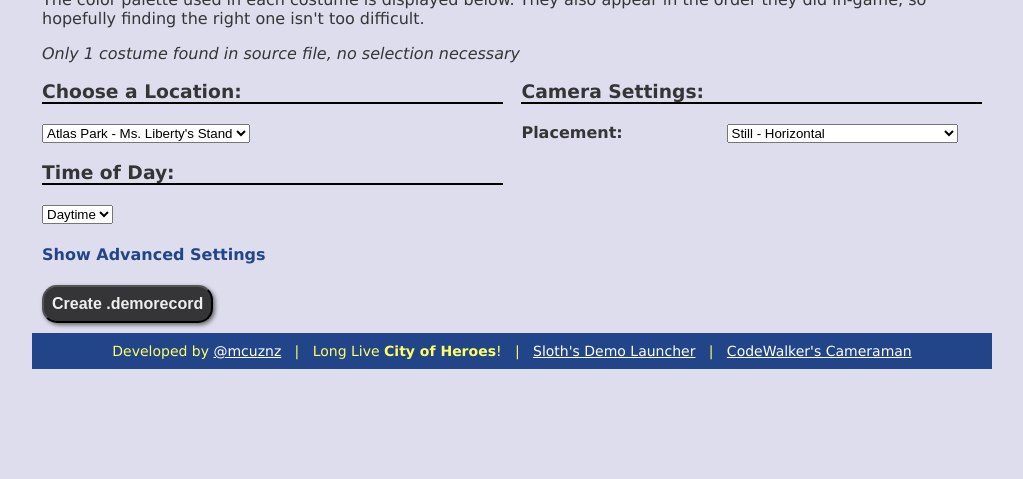
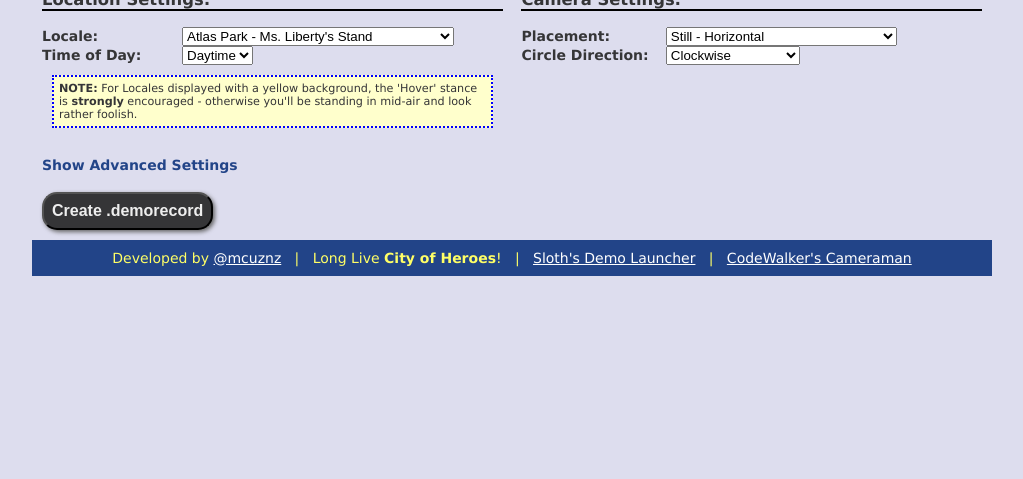
Before and after one commit to mcuznz/DEMOlition, a PHP site: template views/step2.twig in a window 1280 px wide. Shown: the part 321-800 px from the top of the page, without its empty margins (128-1151 px from the left). Run offline with PHP 8.4, Linux system fonts and the light colour scheme; the template is opened without the code that fills it, so the values that code supplies are empty; some libraries are stand-ins or nearby versions.

Commit message:
Camera Fixes & New Locations
Minor CSS tweaks, text change in header.

```diff
--- a/views/header.twig
+++ b/views/header.twig
@@ -22,6 +22,7 @@ alt="Fork me on GitHub"></a>
 			{% endif %}
 			</div>
 			<a href='/'><h1>DEMOlition</h1></a>
-			<p><span class='coh'>City of Heroes</span> .demorecord builder by @mcuznz</p>
+			<p><span class='coh'>City of Heroes</span> .demorecord builder by Duck L'Orange<br/>
+			New Locales added!  Circle Direction now selectable!</p>
 		</div>
 		<div id='wrap_content'>
--- a/views/step2.twig
+++ b/views/step2.twig
@@ -13,7 +13,7 @@
 			<option value='READY'>Ready</option>
 			<option value='READY_2HIPS_LOOK'>Ready, Hands on Hips</option>
 			<option value='READY_XARMS_LOOK'>Ready, Cross Arms</option>
-			<option value='FLYREADY'>Hover</option>
+			<option class='pleasehover' value='FLYREADY'>Hover</option>
 			<option value='TALKIDLE'>Talk, Idle</option>
 		</select>
 	</div>
@@ -36,15 +36,22 @@
 	</div>
 
 	<div class='leftside'>
-		<h3>Choose a Location:</h3>
-		<select id='location'>
+		<h3>Location Settings:</h3>
+		<label>Locale:</label><select id='location'>
 			<option value='maps/City_Zones/City_01_01/City_01_01.txt||128.5 18.359375 -207||0 0 0'>Atlas Park - Ms. Liberty's Stand</option>
-		</select>
-		<h3>Time of Day:</h3>
-		<select id='timeofday'>
+			<option value='maps/City_Zones/Hazard_02_01/Hazard_02_01.txt||-1475.5 -0.453125 5565||0 0 0'>Boomtown - Recon. Officer's spot</option>
+			<option value='maps/City_Zones/City_01_04/City_01_04.txt||367.0, 66.0, -832.0||0 -1.570798 0'>Galaxy City Echo - BAB's spot</option>
+			<option value='maps/City_Zones/V_City_01_01/V_City_01_01.txt||-4107.75, 158.822021, -3123.9||0 1.045710 0'>Mercy Island - Fort Darwin</option>
+			<option value='maps/City_Zones/P_City_00_01/P_City_00_01.txt||-4768.25, 34.3125, -256||0, 1.558524, 0'>Nova Praetorian - Praetor Duncan's Stand</option>
+			<option value='maps/City_Zones/P_City_00_01/P_City_00_01.txt||-4864.25, 32.953125, -256||0, 1.558524, 0'>Nova Praetorian - Courtyard Center</option>
+			<option class='pleasehover' value='maps/City_Zones/City_02_04/City_02_04.txt||-84 22.5625 -1055.5||0 -3.129317 -0'>Pocket D - DJ Zero's spot</option>
+		</select><br/>
+		<label>Time of Day:</label><select id='timeofday'>
 			<option value='10.00'>Daytime</option>
 			<option value='20.00'>Sunset</option>
-		</select>
+		</select></br>
+		<p class='note'><strong>NOTE:</strong> For Locales displayed with a yellow background, the 'Hover' stance is <strong>strongly</strong>
+		encouraged - otherwise you'll be standing in mid-air and look rather foolish.</p>
 	</div>
 	<div class='rightside'>
 		<h3>Camera Settings:</h3>
@@ -56,14 +63,17 @@
 			<option value='circle-down'>Circle Character - Downward Angle</option>
 			<option value='circle-up'>Circle Character - Upward Angle</option>
 		</select><br/>
+		<label>Circle Direction:</label> <select id='spindir'>
+			<option value='1'>Clockwise</option>
+			<option value='-1'>Counter Clockwise</option>
+		</select><br/>
 	</div>
 	<div class='clear'></div>
 
 	<h4 id='show_advanced'>Show Advanced Settings</h4>
 	<div id='advanced_wrapper'>
 	<h3>Advanced Settings:</h3>
-	<label>Camera Distance:</label> <input type='text' id='camdist' /><br/>
-	<p class='subtext'>Leave blank for a scale-based default value.</p>
+	<label>Camera Distance:</label> <input type='text' id='camdist' value='14' /><br/>
 
 	<label>Entity ID:</label> <input type='text' id='entityid' /><br/>
 	<p class='subtext'>Only specify this value if you're going to paste the
@@ -80,8 +90,7 @@
 	the following text into an empty text document using a program such as
 	Notepad, and save it with a .cohdemo extension.</p>
 
-	<textarea id='output'>
-	</textarea>
+	<textarea id='output'></textarea>
 
 	<h3>What Next?</h3>
 	<input type='button' id='step3_import' value='Import New Character' />
--- a/web/demolition.css
+++ b/web/demolition.css
@@ -6,7 +6,7 @@ html {
 
 body {
 	margin: 0; padding: 0;
-	font-size: 16px;
+	font-size: 14px;
 	font-family: 'Verdana', sans-serif;
 }
 
@@ -38,7 +38,7 @@ a:hover, a:active { color: #F80; }
 	padding: 10px;
 }
 
-#wrap_header h1, p { margin-top: 0; }
+#wrap_header h1, p { margin: 0; }
 
 #wrap_content {
 	padding: 10px;
@@ -63,7 +63,7 @@ a:hover, a:active { color: #F80; }
 }
 
 label {
-	width: 200px;
+	width: 140px;
 	font-weight: bold;
 	display: inline-block;
 }
@@ -146,3 +146,14 @@ input[type="submit"] {
 	margin: 0 0 5px 0;
 	border-bottom: 2px solid #FFF;
 }
+
+p.note {
+	padding: 5px;
+	margin: 10px;
+	border: 2px dotted blue;
+	background: #FFC;
+	font-size: 80%;
+}
+option.pleasehover {
+	background: #FF6;
+}
--- a/web/demolition.js
+++ b/web/demolition.js
@@ -103,7 +103,7 @@ function createCohDemo() {
 	costume = $('#costume_data_'+which).html();
 
 	// Entity seems to just be a random number
-	entity = 10;
+	entity = 33;
 	if ($('#entityid').val()) entity = parseInt($('#entityid').val());
 
 	costume = costume.replace(/\!EN\!/g, entity.toString());
@@ -135,6 +135,8 @@ function createCohDemo() {
 	camdist = 14
 	if ($('#camdist').val()) camdist = parseInt($('#camdist').val());
 
+	spindir = parseInt($('#spindir').val());
+
 	camtype = $('#camtype').val();
 	campitchoffset = 0;
 	camheightoffset = 0;
@@ -151,9 +153,10 @@ function createCohDemo() {
 		campitchoffset = Math.asin(camheightoffset / hypo);
 	}
 
-	camstartxyz = [playerxyz[0], playerxyz[1] + camheight + camheightoffset, playerxyz[2] + camdist];
+	camstartxyz = [playerxyz[0] + (camdist * Math.sin(playerpyr[1])),
+				   playerxyz[1] + camheight + camheightoffset,
+				   playerxyz[2] + (camdist * Math.cos(playerpyr[1]))];
 	camstartpyr = [playerpyr[0] + campitchoffset, playerpyr[1], playerpyr[2]];
-
 
 	// Begin output
 	data = "1   0   Version 2\n0   0   Map " + playerloc[0] + "\n0   0   Time "+ $('#timeofday').val() +"\n";
@@ -179,16 +182,14 @@ function createCohDemo() {
 		// value of 2 makes this take twice as long, etc
 		speedlimiter = 4;
 
-		step = Math.PI / (180 * speedlimiter);
-		// We begin offset by 90 degrees... aka PI/2
-		initial = Math.PI / 2;
+		step = Math.PI / (180 * speedlimiter) * spindir;
 
 		for (i = 0; i <= (360 * speedlimiter); i++) {
 			// camdist is radius
-			newx = playerxyz[0] + (camdist * Math.cos(playerpyr[1]+(step*i)+initial));
-			newz = playerxyz[2] + (camdist * Math.sin(playerpyr[1]+(step*i)+initial));
+			newx = playerxyz[0] + (camdist * Math.sin(playerpyr[1]+(step*i)));
+			newz = playerxyz[2] + (camdist * Math.cos(playerpyr[1]+(step*i)));
 			data = data + "33 CAM POS "+newx.toFixed(6)+" "+camstartxyz[1].toFixed(6)+" "+newz.toFixed(6)+
-				"\n0 CAM PYR "+camstartpyr[0].toFixed(6)+" "+(camstartpyr[1] - (step*i)).toFixed(6)+" "+camstartpyr[2].toFixed(6)+"\n";
+				"\n0 CAM PYR "+camstartpyr[0].toFixed(6)+" "+(camstartpyr[1] + (step*i)).toFixed(6)+" "+camstartpyr[2].toFixed(6)+"\n";
 
 		}
 	}
```
